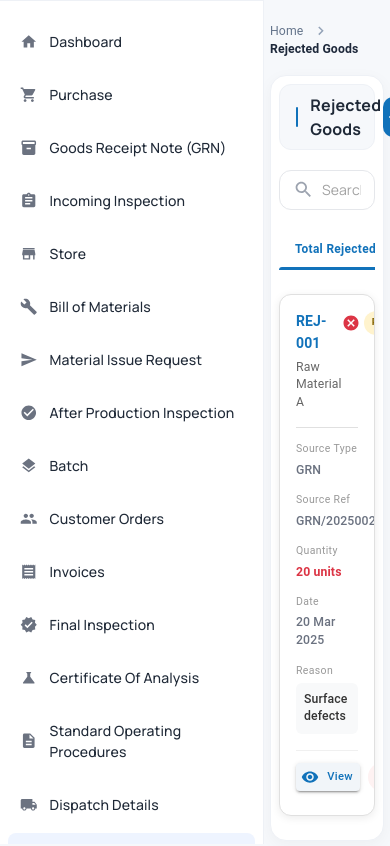
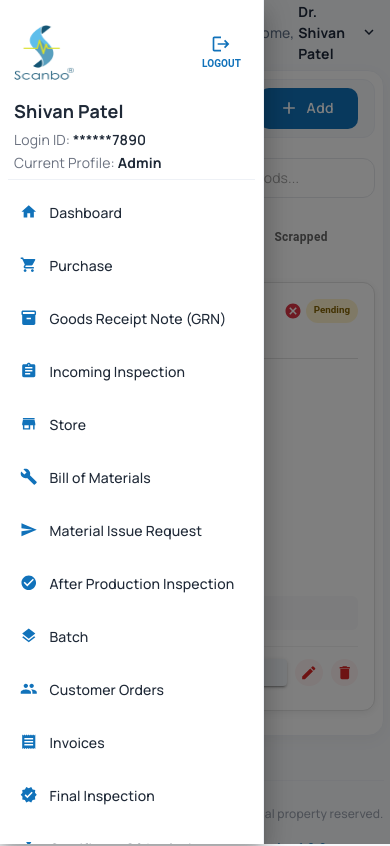
Before and after one commit to yashuu6686/ERP-1.0, a Next.js app: page /rejected-goods in a window 390 px wide. Shown: the top 846 px of the page. Built offline with nearby package versions, Linux system fonts and the light colour scheme; grey boxes are pictures that could not be loaded.

Commit message:
add header and responsive sidebar

```diff
--- a/src/components/Sidebar.js
+++ b/src/components/Sidebar.js
@@ -25,12 +25,14 @@ import {
   LocalShipping,
   Cancel,
   NavigateNext,
+  Logout,
 } from "@mui/icons-material";
-import { Breadcrumbs, Link as MuiLink, Typography as MuiTypography } from "@mui/material";
+import { Breadcrumbs, Link as MuiLink, Typography as MuiTypography, IconButton, useMediaQuery, useTheme } from "@mui/material";
 import { useRouter, usePathname } from "next/navigation";
 import Link from "next/link";
 import TopNavbar from "./TopNavbar";
 import Footer from "./Footer";
+import Image from "next/image";
 // import '../../styles/globals.css'
 
 const menuItems = [
@@ -67,23 +69,50 @@ const menuItems = [
 export default function Sidebar({ children }) {
   const [selectedIndex, setSelectedIndex] = React.useState(0);
   const [currentPath, setCurrentPath] = React.useState("/");
-  //   const [selectedIndex, setSelectedIndex] = React.useState(0);
+  const [isSidebarOpen, setIsSidebarOpen] = React.useState(true);
+  const [hasMounted, setHasMounted] = React.useState(false);
+
+  const theme = useTheme();
+  const isLargeScreen = useMediaQuery('(min-width:1200px)');
+
+  React.useEffect(() => {
+    setHasMounted(true);
+  }, []);
 
   const router = useRouter();
   const pathname = usePathname();
 
-  const handleListItemClick = (index, path) => {
-    setSelectedIndex(index);
-    setCurrentPath(path);
+  const handleDrawerToggle = () => {
+    setIsSidebarOpen(!isSidebarOpen);
   };
+
+  const handleListItemClick = () => {
+    if (hasMounted && !isLargeScreen) {
+      setIsSidebarOpen(false);
+    }
+  };
+
+  // Prevent hydration mismatch/flicker by assuming desktop on first render if that's the default
+  // or just waiting for mount to apply responsive variants.
+  const drawerVariant = hasMounted ? (isLargeScreen ? "persistent" : "temporary") : "persistent";
+  const drawerOpen = hasMounted ? (isLargeScreen ? isSidebarOpen : isSidebarOpen) : true;
 
   return (
     <Box sx={{ display: "flex", minHeight: "100vh", maxWidth: "100vw", overflowX: "hidden" }}>
       <Drawer
-        variant="permanent"
+        variant={drawerVariant}
+        open={drawerOpen}
+        onClose={handleDrawerToggle}
+        ModalProps={{
+          keepMounted: true, // Better open performance on mobile.
+        }}
         sx={{
-          width: 264,
+          width: (hasMounted ? isSidebarOpen : true) ? 264 : 0,
           flexShrink: 0,
+          transition: theme.transitions.create('width', {
+            easing: theme.transitions.easing.sharp,
+            duration: theme.transitions.duration.enteringScreen,
+          }),
           "& .MuiDrawer-paper": {
             width: 264,
             boxSizing: "border-box",
@@ -92,8 +121,7 @@ export default function Sidebar({ children }) {
           },
         }}
       >
-
-        <Divider sx={{ borderColor: "var(--border-default)" }} />
+        {/* Profile Header Section */}
 
         <List
           className="sidebar-scroll"
@@ -102,6 +130,45 @@ export default function Sidebar({ children }) {
             overflowY: "auto",
           }}
         >
+          <Box sx={{ p: "6px" }}>
+            <Box sx={{ display: "flex", justifyContent: "space-between", alignItems: "center", mb: 2 }}>
+              <Image src="/Scanbo_logo_new.png" alt="Logo" width={60} height={60} />
+              <IconButton
+                size="small"
+                sx={{
+                  color: "var(--brand-primary)",
+                  borderRadius: "8px",
+                  padding: "8px",
+                  transition: "all 0.3s ease",
+                  "&:hover": {
+                    bgcolor: "rgba(17, 114, 186, 0.08)",
+                    color: "#0d5a94",
+                    transform: "translateY(-2px)"
+                  }
+                }}
+              >
+                <Box sx={{ display: "flex", alignItems: "center", flexDirection: "column", gap: "2px" }}>
+                  <Logout sx={{ fontSize: "20px" }} />
+                  <Typography sx={{ fontSize: "10px", color: "inherit", fontWeight: 700, textTransform: "uppercase" }}>Logout</Typography>
+                </Box>
+              </IconButton>
+            </Box>
+
+            <Box>
+              <Typography sx={{ fontWeight: 700, fontSize: "18px", color: "var(--text-primary)", mb: 0.5, fontFamily: "var(--font-manrope)" }}>
+                Shivan Patel
+              </Typography>
+              <Typography sx={{ fontSize: "14px", color: "var(--text-secondary)", mb: 0.2, fontFamily: "var(--font-manrope)" }}>
+                Login ID: <span style={{ color: "var(--text-primary)", fontWeight: 600 }}>******7890</span>
+              </Typography>
+              <Typography sx={{ fontSize: "14px", color: "var(--text-secondary)", fontFamily: "var(--font-manrope)" }}>
+                Current Profile: <span style={{ color: "var(--text-primary)", fontWeight: 700 }}>Admin</span>
+              </Typography>
+            </Box>
+          </Box>
+
+          <Divider sx={{ borderColor: "var(--border-default)", mb: 1, }} />
+
           {menuItems.map((item, index) => {
             const isActive =
               pathname === item.path ||
@@ -111,6 +178,7 @@ export default function Sidebar({ children }) {
               <Link key={index} href={item.path} passHref legacyBehavior>
                 <ListItemButton
                   selected={isActive}
+                  onClick={handleListItemClick}
                   style={{
                     borderRadius: "8px",
                     marginBottom: "4px",
@@ -124,7 +192,7 @@ export default function Sidebar({ children }) {
                       marginRight: "12px",
                       display: "flex",
                       alignItems: "center",
-                      color: isActive ? "var(--brand-primary)" : "var(--text-secondary)",
+                      color: isActive ? "var(--brand-primary)" : "rgb(17, 114, 186)",
                     }}
                   >
                     {React.cloneElement(item.icon, { fontSize: "small" })}
@@ -150,16 +218,22 @@ export default function Sidebar({ children }) {
         component="main"
         sx={{
           flexGrow: 1,
-          padding: "6px",
           minWidth: 0,
           display: 'flex',
           flexDirection: 'column',
-          minHeight: '100vh'
+          height: '100vh',
+          overflowY: 'auto',
+          position: 'relative',
+          transition: theme.transitions.create(['margin', 'width'], {
+            easing: theme.transitions.easing.sharp,
+            duration: theme.transitions.duration.leavingScreen,
+          }),
         }}
       >
         {/* Global Breadcrumbs */}
-        {/* <TopNavbar /> */}
-        {pathname !== "/" && (
+        <TopNavbar onToggleSidebar={handleDrawerToggle} />
+        <Box sx={{ padding: "6px", flexGrow: 1, display: 'flex', flexDirection: 'column' }}>
+          {/* {pathname !== "/" && (
             <Box sx={{ mb: 2, mt: 2 }}>
               <Breadcrumbs
                 separator={<NavigateNext fontSize="small" sx={{ color: '#94a3b8' }} />}
@@ -202,7 +276,7 @@ export default function Sidebar({ children }) {
                 })}
               </Breadcrumbs>
             </Box>
-        )}
+          )} */}
 
           <Box sx={{ flexGrow: 1 }}>
             {children}
@@ -210,5 +284,6 @@ export default function Sidebar({ children }) {
           <Footer />
         </Box>
       </Box>
+    </Box>
   );
 }
--- a/src/components/TopNavbar.js
+++ b/src/components/TopNavbar.js
@@ -3,22 +3,20 @@ import React from "react";
 import {
     Box,
     IconButton,
-    InputBase,
     Badge,
     Avatar,
     Typography,
-    Tooltip,
-    Paper,
+    Divider,
 } from "@mui/material";
 import {
-    Search,
-    Notifications,
-    Settings,
-    HelpOutline
+    Menu as MenuIcon,
+    ShoppingCartOutlined,
+    NotificationsNoneOutlined,
+    KeyboardArrowDown,
 } from "@mui/icons-material";
 import { useRouter } from "next/navigation";
 
-const TopNavbar = () => {
+const TopNavbar = ({ onToggleSidebar }) => {
     const router = useRouter();
 
     return (
@@ -27,120 +25,107 @@ const TopNavbar = () => {
                 display: "flex",
                 alignItems: "center",
                 justifyContent: "space-between",
-                padding: "16px 24px",
-                bgcolor: "var(--bg-surface)",
-                borderBottom: "1px solid var(--border-default)",
+                padding: "0px 12px",
+                bgcolor: "rgba(246, 248, 251, 0.85)",
+                backdropFilter: "blur(10px)",
                 position: "sticky",
                 top: 0,
                 zIndex: 1100,
-                mb: "var(--space-md)",
+                minHeight: "64px",
+                // borderBottom: "1px solid #e2e8f0"
             }}
         >
-            {/* Search Bar */}
-            <Paper
-                elevation={0}
-                sx={{
-                    display: "flex",
-                    alignItems: "center",
-                    bgcolor: "var(--bg-page)",
-                    padding: "8px 16px",
-                    borderRadius: "var(--input-radius)",
-                    width: "350px",
-                    border: '1px solid var(--border-strong)',
-                    "&:hover": { borderColor: 'var(--brand-primary)' }
-                }}
+            {/* Left Side: Menu Icon */}
+            <IconButton
+                size="medium"
+                sx={{ color: "#94a3b8" }}
+                onClick={onToggleSidebar}
             >
-                <Search sx={{ color: "var(--text-muted)", fontSize: "20px", mr: 1 }} />
-                <InputBase
-                    placeholder="Search ERP modules, batches..."
+                <MenuIcon />
+            </IconButton>
+
+            {/* Right Side: Actions and Profile */}
+            <Box sx={{ display: "flex", alignItems: "center", gap: 1.5 }}>
+
+                {/* Shopping Cart with circular background */}
+                <IconButton
+                    size="small"
                     sx={{
-                        flex: 1,
-                        fontSize: "var(--size-body)",
-                        fontWeight: 500,
-                        fontFamily: "var(--font-manrope)"
+                        bgcolor: "#f0f7ff",
+                        color: "#1172ba",
+                        padding: "10px",
+                        "&:hover": { bgcolor: "#e0efff" }
                     }}
-                />
-            </Paper>
+                >
+                    <ShoppingCartOutlined fontSize="small" />
+                </IconButton>
 
-            {/* Action Icons */}
-            <Box sx={{ display: "flex", alignItems: "center", gap: 1.5 }}>
-                <Tooltip title="Help Center">
-                    <IconButton size="small" sx={{ color: "var(--text-secondary)" }}>
-                        <HelpOutline fontSize="small" />
-                    </IconButton>
-                </Tooltip>
+                {/* Notifications Bell */}
+                <IconButton size="small" sx={{ color: "#1172ba", padding: "10px" }}>
+                    <Badge
+                        variant="dot"
+                        sx={{
+                            "& .MuiBadge-badge": {
+                                bgcolor: "#1172ba",
+                                width: 8,
+                                height: 8,
+                                borderRadius: "50%",
+                                border: "2px solid #fff"
+                            }
+                        }}
+                    >
+                        <NotificationsNoneOutlined fontSize="small" />
+                    </Badge>
+                </IconButton>
 
-                <Tooltip title="Global Settings">
-                    <IconButton size="small" sx={{ color: "var(--text-secondary)" }}>
-                        <Settings fontSize="small" />
-                    </IconButton>
-                </Tooltip>
+                <Divider orientation="vertical" flexItem sx={{ mx: 1, height: "24px", alignSelf: "center", borderColor: "#e2e8f0" }} />
 
-                <Tooltip title="Notifications">
-                    <IconButton size="small" sx={{ color: "var(--text-secondary)" }}>
-                        <Badge badgeContent={4} color="error" variant="dot">
-                            <Notifications fontSize="small" />
-                        </Badge>
-                    </IconButton>
-                </Tooltip>
-
-                <Box
-                    sx={{
-                        width: "1px",
-                        height: "24px",
-                        bgcolor: "var(--border-default)",
-                        mx: 1,
-                    }}
-                />
-
-                {/* User Profile */}
+                {/* User Profile Section */}
                 <Box
                     onClick={() => router.push("/profile")}
                     sx={{
                         display: "flex",
                         alignItems: "center",
                         gap: 1.5,
-                        padding: "4px 8px 4px 12px",
-                        borderRadius: "12px",
                         cursor: "pointer",
-                        transition: "background-color 0.2s",
-                        "&:hover": { bgcolor: "var(--brand-soft)" },
+                        "&:hover": { opacity: 0.8 },
                     }}
                 >
-                    <Box sx={{ textAlign: "right" }}>
+                    <Avatar
+                        src="/doctor-avatar.png" // Placeholder or actual image path
+                        sx={{
+                            width: 40,
+                            height: 40,
+                            borderRadius: "10px",
+                            bgcolor: "#f1f5f9"
+                        }}
+                    >
+                        SP
+                    </Avatar>
+
+                    <Box sx={{ display: "flex", alignItems: "center", gap: 0.5 }}>
                         <Typography
                             sx={{
-                                fontWeight: 700,
-                                color: "var(--text-primary)",
-                                fontSize: "var(--size-body)",
-                                lineHeight: 1.2,
-                                fontFamily: "var(--font-manrope)"
+                                color: "#64748b",
+                                fontSize: "14px",
+                                fontFamily: "var(--font-manrope)",
+                                fontWeight: 500
                             }}
                         >
-                            System Admin
+                            Welcome,
                         </Typography>
                         <Typography
                             sx={{
-                                color: "var(--text-muted)",
-                                fontWeight: 600,
-                                fontSize: "var(--size-caption)",
-                                fontFamily: "var(--font-manrope)"
+                                color: "#1e293b",
+                                fontSize: "14px",
+                                fontFamily: "var(--font-manrope)",
+                                fontWeight: 700
                             }}
                         >
-                            Superuser
+                            Dr. Shivan Patel
                         </Typography>
+                        <KeyboardArrowDown sx={{ color: "#1e293b", fontSize: "18px", ml: 0.5 }} />
                     </Box>
-                    <Avatar
-                        sx={{
-                            width: 36,
-                            height: 36,
-                            bgcolor: "var(--brand-primary)",
-                            fontSize: "var(--size-body)",
-                            fontWeight: 700,
-                        }}
-                    >
-                        AD
-                    </Avatar>
                 </Box>
             </Box>
         </Box>
```
Also changed, not shown: public/Scanbo_logo_new.png (added). Lines whose indentation alone changed are shown as unchanged.
